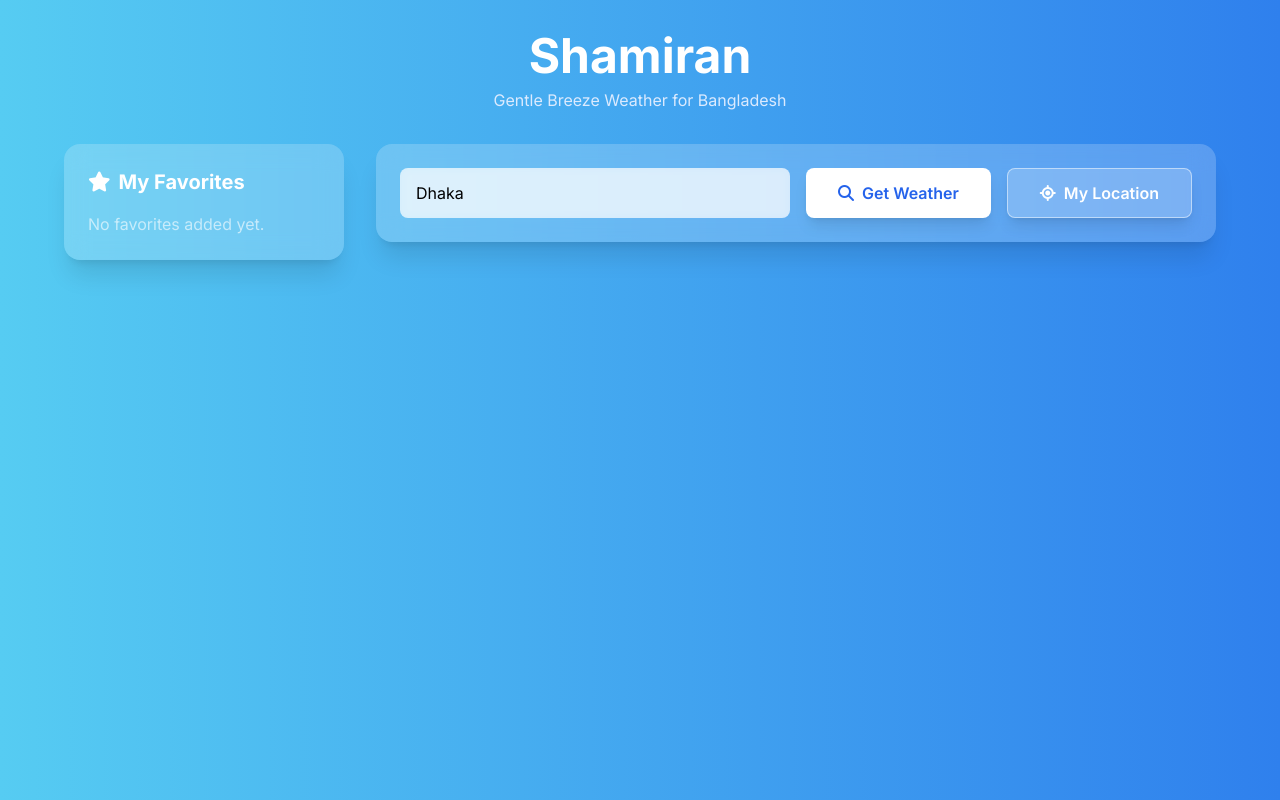
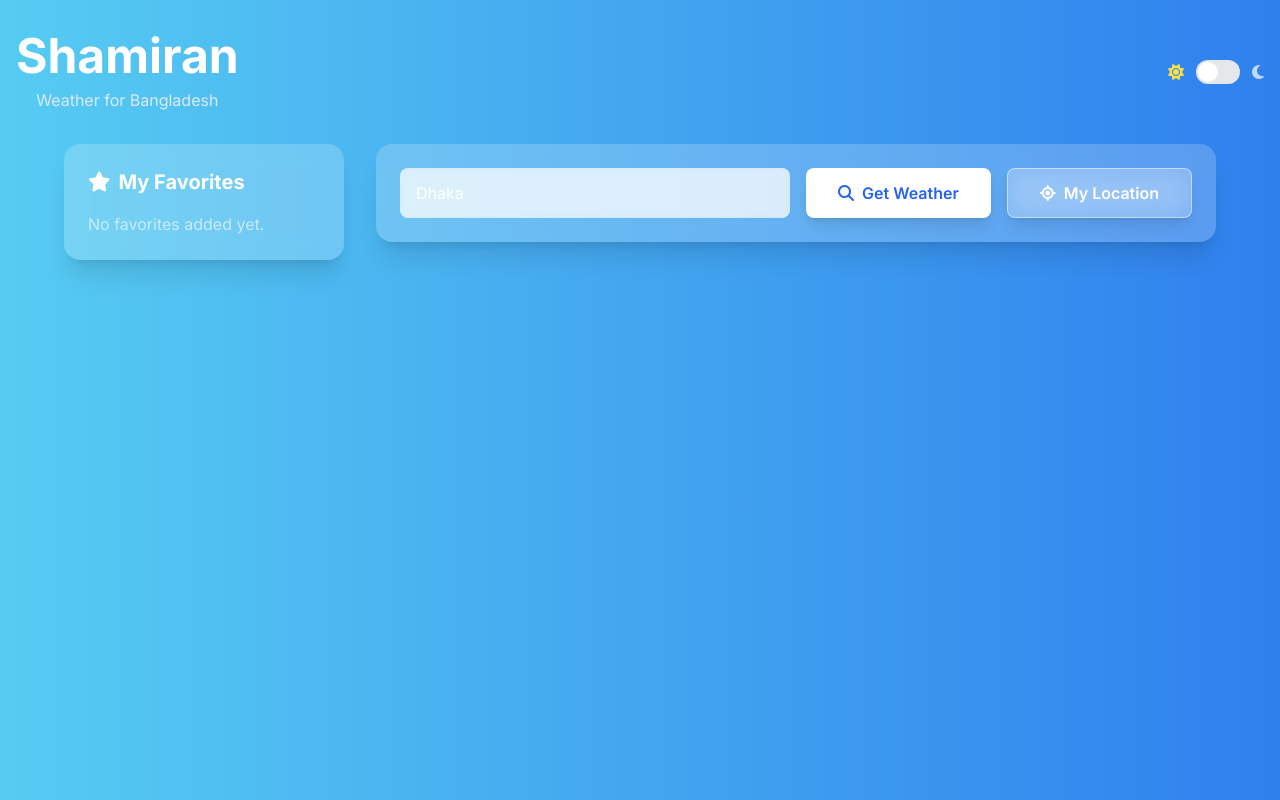
Before and after one commit to Tushar-Siddik/shamiran, a Flask app: page / in a window 1280 px wide. Run offline with Flask 3, Linux system fonts and the light colour scheme; data that the repository does not hold is empty; some libraries are stand-ins or nearby versions.

Commit message:
feat: added light_dark theme

```diff
--- /dev/null
+++ b/app/static/css/darkmode.css
@@ -0,0 +1,67 @@
+/* 1. Define CSS Variables for Light Mode (Default) */
+:root {
+    --bg-primary: linear-gradient(to right, #56CCF2, #2F80ED);
+    --bg-secondary: rgba(255, 255, 255, 0.2);
+    --bg-card: rgba(255, 255, 255, 0.2);
+    --text-primary: #ffffff;
+    --text-secondary: rgba(255, 255, 255, 0.8);
+    --text-muted: rgba(255, 255, 255, 0.6);
+    --border-color: rgba(255, 255, 255, 0.2);
+    --shadow: 0 10px 15px -3px rgba(0, 0, 0, 0.1);
+}
+
+/* 2. Override Variables for Dark Mode */
+.dark {
+    --bg-primary: linear-gradient(to right, #1a1a2e, #16213e);
+    --bg-secondary: rgba(30, 30, 46, 0.8);
+    --bg-card: rgba(40, 40, 60, 0.8);
+    --text-primary: #e0e0e0;
+    --text-secondary: #b0b0b0;
+    --text-muted: #808080;
+    --border-color: rgba(255, 255, 255, 0.1);
+    --shadow: 0 10px 15px -3px rgba(0, 0, 0, 0.5);
+}
+
+/* 3. Apply Variables to Elements */
+body {
+    background: var(--bg-primary);
+    color: var(--text-primary);
+    transition: background 0.3s ease, color 0.3s ease;
+}
+
+.bg-white\/20 {
+    background-color: var(--bg-card);
+    backdrop-filter: blur(12px);
+}
+
+.bg-white\/10 {
+    background-color: var(--bg-secondary);
+}
+
+.text-white {
+    color: var(--text-primary) !important;
+}
+
+.text-white\/80 {
+    color: var(--text-secondary) !important;
+}
+
+.text-white\/60 {
+    color: var(--text-muted) !important;
+}
+
+.border-white\/20 {
+    border-color: var(--border-color) !important;
+}
+
+.shadow-xl {
+    box-shadow: var(--shadow);
+}
+
+/* Specific overrides for dynamic backgrounds */
+.dark .weather-clear { background: linear-gradient(to right, #1a1a2e, #0f3460); }
+.dark .weather-clouds, .dark .weather-mist, .dark .weather-fog { background: linear-gradient(to right, #232526, #414345); }
+.dark .weather-rain, .dark .weather-drizzle { background: linear-gradient(to right, #0f2027, #203a43, #2c5364); }
+.dark .weather-thunderstorm { background: linear-gradient(to right, #141e30, #243b55); }
+.dark .weather-snow { background: linear-gradient(to right, #e6dada, #274046); }
+.dark .weather-atmosphere { background: linear-gradient(to right, #4b6cb7, #182848); }
--- a/app/static/js/main.js
+++ b/app/static/js/main.js
@@ -9,8 +9,43 @@ document.addEventListener('DOMContentLoaded', function() {
     const geoBtn = document.getElementById('geo-btn');
     const favoriteBtn = document.getElementById('favorite-btn');
     const favoritesList = document.getElementById('favorites-list');
+    // --- Dark Mode Toggle Logic ---
+    const darkModeToggle = document.getElementById('dark-mode-toggle');
+    const htmlElement = document.documentElement;
 
     let currentCity = initialCityName || 'Dhaka';
+
+    // Function to set the theme
+    function setTheme(theme) {
+        if (theme === 'dark') {
+            htmlElement.classList.add('dark');
+            darkModeToggle.checked = true;
+        } else {
+            htmlElement.classList.remove('dark');
+            darkModeToggle.checked = false;
+        }
+        localStorage.setItem('theme', theme);
+    }
+
+    // Function to toggle the theme
+    function toggleTheme() {
+        const currentTheme = localStorage.getItem('theme') || 'light';
+        const newTheme = currentTheme === 'light' ? 'dark' : 'light';
+        setTheme(newTheme);
+    }
+
+    // Initialize theme on page load
+    const savedTheme = localStorage.getItem('theme');
+    if (savedTheme) {
+        setTheme(savedTheme);
+    } else {
+        // Default to light mode or respect OS preference
+        const prefersDark = window.matchMedia('(prefers-color-scheme: dark)').matches;
+        setTheme(prefersDark ? 'dark' : 'light');
+    }
+
+    // Add event listener to the toggle
+    darkModeToggle.addEventListener('change', toggleTheme);
 
     // --- Favorites Management ---
     function getFavorites() {
--- a/app/templates/base.html
+++ b/app/templates/base.html
@@ -4,20 +4,42 @@
     <meta charset="UTF-8">
     <meta name="viewport" content="width=device-width, initial-scale=1.0">
     <title>{% block title %}Shamiran - সমীরণ{% endblock %}</title>
+
+    <!-- Theme Script to prevent flash -->
+    <script>
+        (function() {
+            const theme = localStorage.getItem('theme');
+            if (theme === 'dark' || (!theme && window.matchMedia('(prefers-color-scheme: dark)').matches)) {
+                document.documentElement.classList.add('dark');
+            }
+        })();
+    </script>
+
     <script src="https://cdn.tailwindcss.com"></script>
     <link rel="stylesheet" href="https://cdnjs.cloudflare.com/ajax/libs/font-awesome/6.4.2/css/all.min.css">
     <link rel="stylesheet" href="{{ url_for('static', filename='css/main.css') }}">
+    <link rel="stylesheet" href="{{ url_for('static', filename='css/darkmode.css') }}">
     <style>
         @import url('https://fonts.googleapis.com/css2?family=Inter:wght@400;500;600;700&display=swap');
         body { font-family: 'Inter', sans-serif; }
     </style>
 </head>
-<!-- <body class="bg-gradient-to-br from-blue-400 via-blue-500 to-blue-600 min-h-screen"> -->
 <body id="app-body" class="min-h-screen transition-all duration-1000">
     <div class="container mx-auto px-4 py-8">
-        <header class="text-center mb-8">
-            <h1 class="text-5xl font-bold text-white mb-2">Shamiran</h1>
-            <p class="text-blue-100">Gentle Breeze Weather for Bangladesh</p>
+        <header class="text-center mb-8 flex justify-between items-center">
+            <div>
+                <h1 class="text-5xl font-bold text-white mb-2">Shamiran</h1>
+                <p class="text-blue-100">Weather for Bangladesh</p>
+            </div>
+            <!-- Dark Mode Toggle -->
+            <div class="flex items-center space-x-3">
+                <i class="fas fa-sun text-yellow-300"></i>
+                <label class="relative inline-flex items-center cursor-pointer">
+                    <input type="checkbox" id="dark-mode-toggle" class="sr-only peer">
+                    <div class="w-11 h-6 bg-gray-200 peer-focus:outline-none rounded-full peer dark:bg-gray-700 peer-checked:after:translate-x-full peer-checked:after:border-white after:content-[''] after:absolute after:top-[2px] after:left-[2px] after:bg-white after:rounded-full after:h-5 after:w-5 after:transition-all peer-checked:bg-blue-600"></div>
+                </label>
+                <i class="fas fa-moon text-blue-200"></i>
+            </div>
         </header>
 
         <main>
```
Also changed, not shown: 3 other files.
